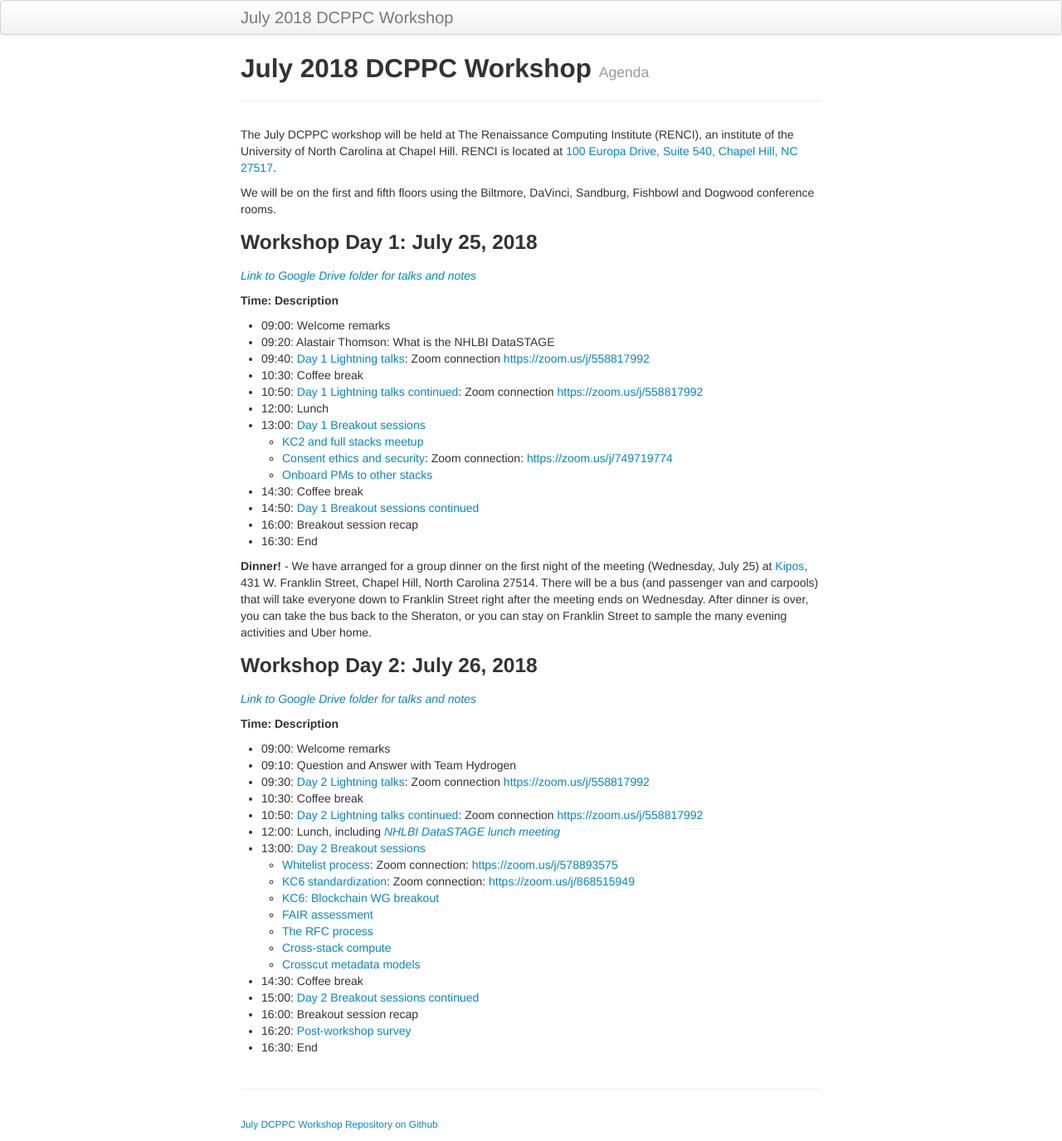
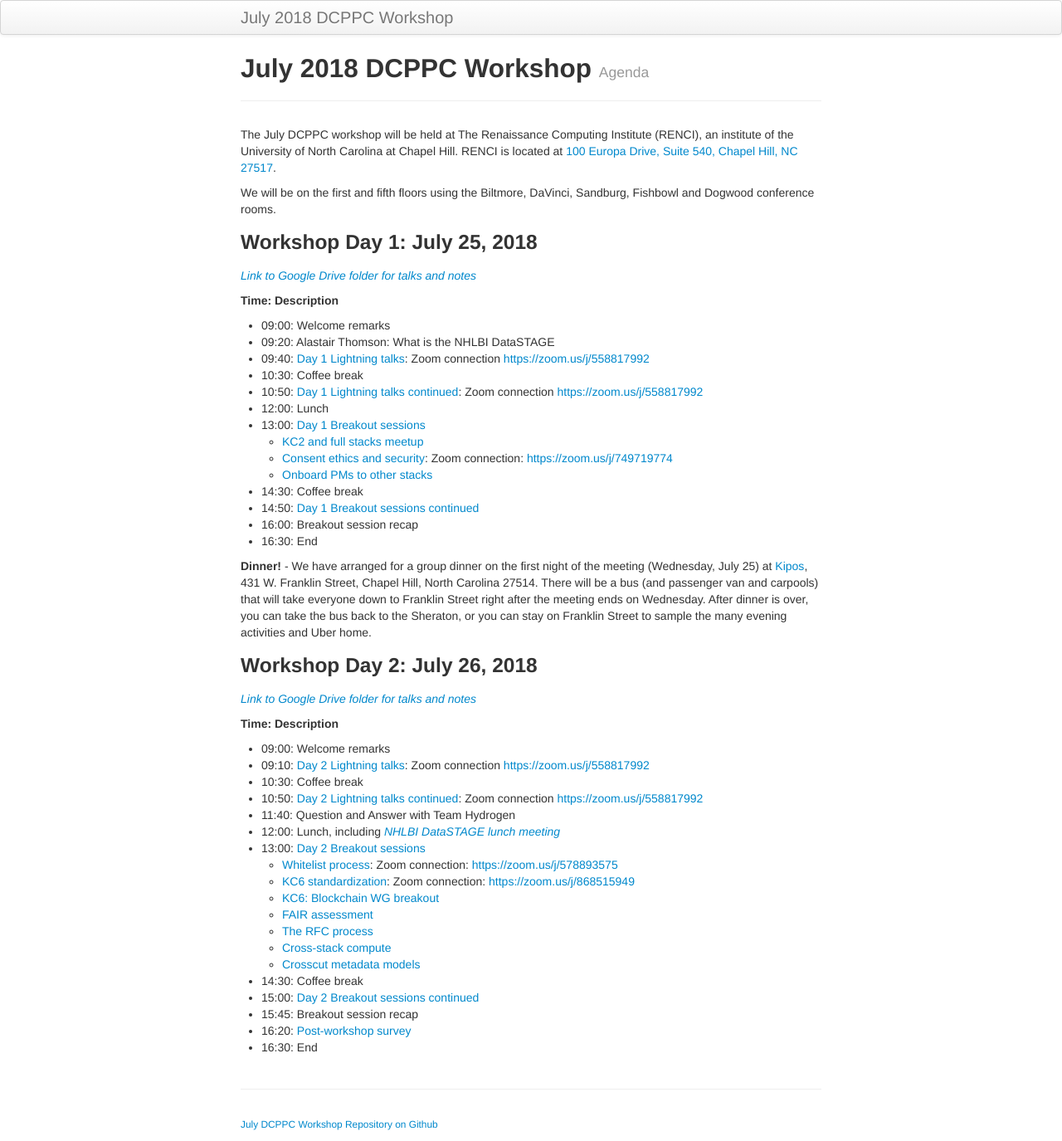
Before and after one commit to dcppc/2018-july-workshop, a Jekyll site: the page built from docs/agenda.md, in a window 1280 px wide. Shown: the whole page at 83% size. Built offline with Jekyll 4.4.1, drawn with Linux system fonts in a browser that asks for light colours.

Commit message:
update time"

```diff
--- a/docs/agenda.md
+++ b/docs/agenda.md
@@ -38,10 +38,10 @@ We will be on the first and fifth floors using the Biltmore, DaVinci, Sandburg,
 
 **Time: Description**
 - 09:00: Welcome remarks
-- 09:10: Question and Answer with Team Hydrogen
-- 09:30: [Day 2 Lightning talks](https://github.com/dcppc/2018-july-workshop/issues/5): Zoom connection <https://zoom.us/j/558817992>
+- 09:10: [Day 2 Lightning talks](https://github.com/dcppc/2018-july-workshop/issues/5): Zoom connection <https://zoom.us/j/558817992>
 - 10:30: Coffee break
 - 10:50: [Day 2 Lightning talks continued](https://github.com/dcppc/2018-july-workshop/issues/5): Zoom connection <https://zoom.us/j/558817992>
+- 11:40: Question and Answer with Team Hydrogen
 - 12:00: Lunch, including [*NHLBI DataSTAGE lunch meeting*](https://github.com/dcppc/2018-july-workshop/issues/9)
 - 13:00: [Day 2 Breakout sessions](https://github.com/dcppc/2018-july-workshop/issues?utf8=✓&q=is%3Aopen+label%3A%22Day+2%22+label%3A%22proposed+session%22+)
 	- [Whitelist process](https://github.com/dcppc/2018-july-workshop/issues/17): Zoom connection: [https://zoom.us/j/578893575](https://zoom.us/j/578893575)
@@ -54,6 +54,6 @@ We will be on the first and fifth floors using the Biltmore, DaVinci, Sandburg,
 
 - 14:30: Coffee break
 - 15:00: [Day 2 Breakout sessions continued](https://github.com/dcppc/2018-july-workshop/issues?utf8=✓&q=is%3Aopen+label%3A%22Day+2%22+label%3A%22proposed+session%22+)
-- 16:00: Breakout session recap
+- 15:45: Breakout session recap
 - 16:20: [Post-workshop survey](https://ucdavis.co1.qualtrics.com/jfe/form/SV_43isVLx7nDYnOuN)
 - 16:30: End
```
